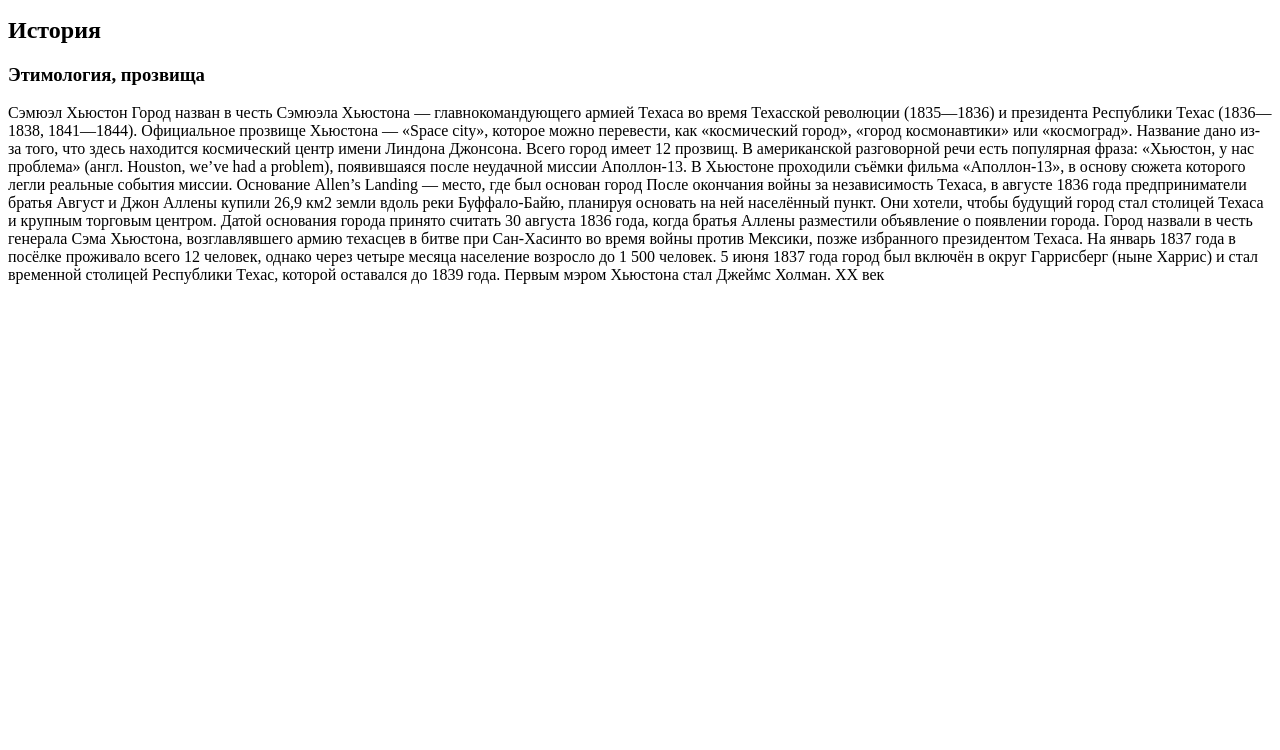
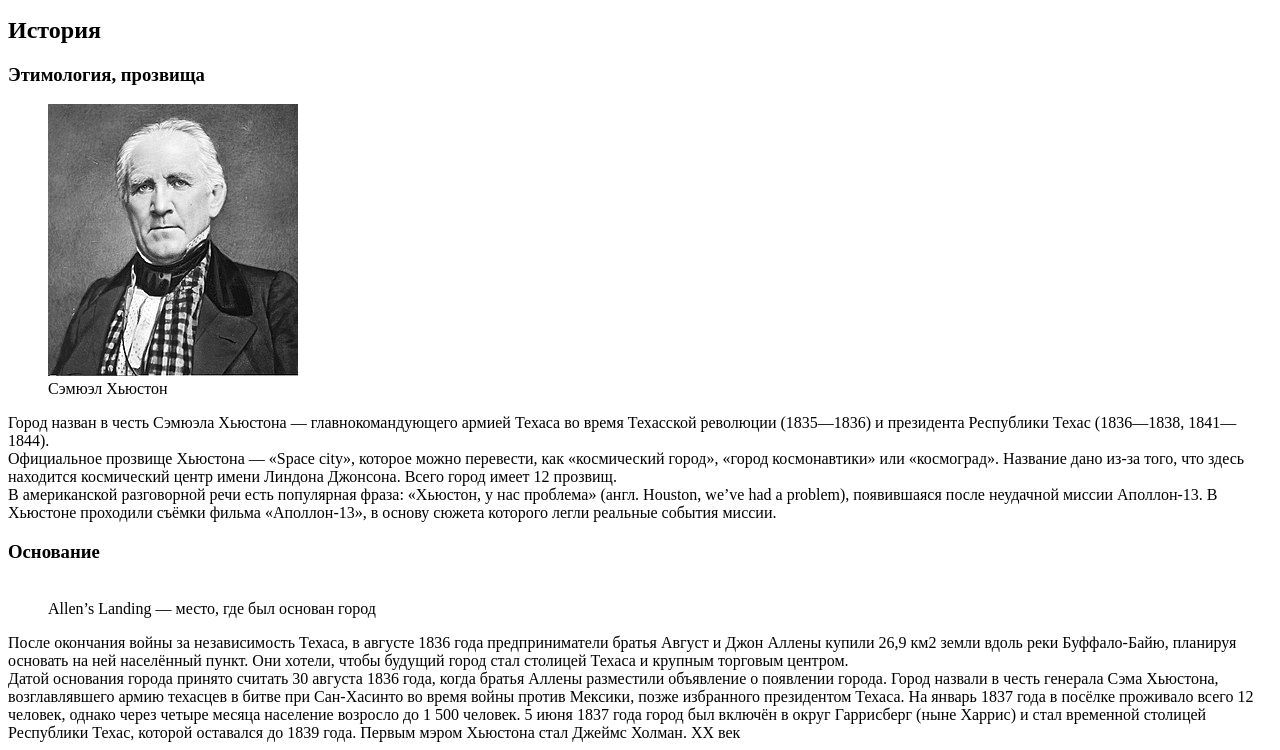
Before and after one commit to SoulStalker/Houston, a plain HTML site: page houston/index.html in a window 1280 px wide. Shown: the part 618-1368 px from the top of the page. Before the commit the page ends 910 px from the top, so only its background shows below. Drawn offline with Linux system fonts and the light colour scheme.

Commit message:
new file:   houston/img/.DS_Store new file:   houston/img/Sam_Houston_portrait.jpg modified:   houston/index.html

```diff
--- a/houston/index.html
+++ b/houston/index.html
@@ -65,30 +65,34 @@
     <h2>История</h2>
     <h3>Этимология, прозвища</h3>
     <div>
-      Сэмюэл Хьюстон
-Город назван в честь Сэмюэла Хьюстона — главнокомандующего армией Техаса во время Техасской
-революции (1835—1836) и президента Республики Техас (1836—1838, 1841—1844).
-Официальное прозвище Хьюстона — «Space city», которое можно перевести, как «космический
-город», «город космонавтики» или «космоград». Название дано из-за того, что здесь находится
-космический центр имени Линдона Джонсона. Всего город имеет 12 прозвищ.
-В американской разговорной речи есть популярная фраза: «Хьюстон, у нас проблема» (англ.
-Houston, we’ve had a problem), появившаяся после неудачной миссии Аполлон-13. В Хьюстоне
-проходили съёмки фильма «Аполлон-13», в основу сюжета которого легли реальные события миссии.
-Основание
-
-Allen’s Landing — место, где был основан город
-После окончания войны за независимость Техаса, в августе 1836 года предприниматели братья Август
-и Джон Аллены купили 26,9 км2 земли вдоль реки Буффало-Байю, планируя основать на ней
-населённый пункт. Они хотели, чтобы будущий город стал столицей Техаса и крупным торговым
-центром.
-Датой основания города принято считать 30 августа 1836 года, когда братья Аллены разместили
-объявление о появлении города. Город назвали в честь генерала Сэма Хьюстона, возглавлявшего
-армию техасцев в битве при Сан-Хасинто во время войны против Мексики, позже избранного
-президентом Техаса. На январь 1837 года в посёлке проживало всего 12 человек, однако через четыре
-месяца население возросло до 1 500 человек. 5 июня 1837 года город был включён в округ Гаррисберг
-(ныне Харрис) и стал временной столицей Республики Техас, которой оставался до 1839 года.
-Первым мэром Хьюстона стал Джеймс Холман.
-XX век
+      <figure>
+        <img src="/houston/img/Sam_Houston_portrait.jpg" alt="Сэмюэл Хьюстон фото" />
+        <figcaption>Сэмюэл Хьюстон</figcaption>
+      </figure>
+      <div>
+      Город назван в честь Сэмюэла Хьюстона — главнокомандующего армией Техаса во время Техасской революции (1835—1836) и президента Республики Техас (1836—1838, 1841—1844).
+    </div>
+    <div>Официальное прозвище Хьюстона — «Space city», которое можно перевести, как «космический город», «город космонавтики» или «космоград». Название дано из-за того, что здесь находится космический
+      центр имени Линдона Джонсона. Всего город имеет 12 прозвищ.
+    </div>
+    <div>В американской разговорной речи есть популярная фраза: «Хьюстон, у нас проблема» (англ. Houston, we’ve had a problem), появившаяся после неудачной миссии
+      Аполлон-13. В Хьюстоне проходили съёмки фильма «Аполлон-13», в основу сюжета которого легли реальные события миссии.
+    </div>
+    <h3>Основание</h3>
+    <figure>
+      <img src="/houston/img/1.gpg" alt="">
+    <figcaption>Allen’s Landing —  место, где был основан город</figcaption>
+  </figure>
+    <div>
+    После окончания войны за независимость Техаса, в августе 1836 года предприниматели братья Август и Джон Аллены
+      купили 26,9 км2 земли вдоль реки Буффало-Байю, планируя основать на ней населённый пункт. Они хотели, чтобы будущий город стал столицей Техаса и
+      крупным торговым центром.
+    </div>
+    <div>Датой основания города принято считать 30 августа 1836 года, когда братья Аллены разместили объявление о появлении
+      города. Город назвали в честь генерала Сэма Хьюстона, возглавлявшего армию техасцев в битве при Сан-Хасинто во время войны против Мексики, позже
+      избранного президентом Техаса. На январь 1837 года в посёлке проживало всего 12 человек, однако через четыре месяца население возросло до 1 500
+      человек. 5 июня 1837 года город был включён в округ Гаррисберг (ныне Харрис) и стал временной столицей Республики Техас, которой оставался до
+      1839 года. Первым мэром Хьюстона стал Джеймс Холман. XX век
     </div>
   </body>
 </html>
```
Also changed, not shown: houston/img/Sam_Houston_portrait.jpg (added), 1 other file.
